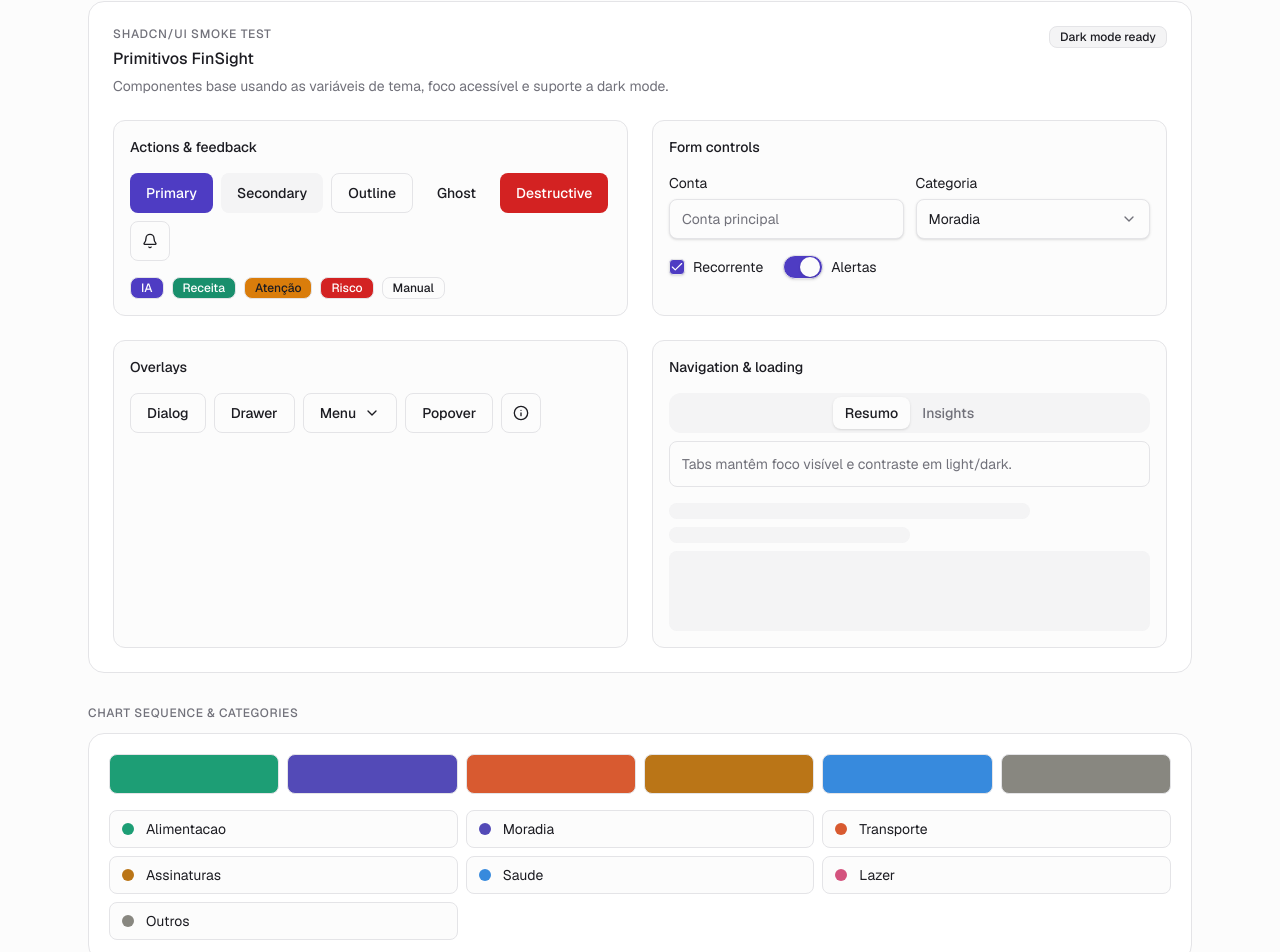
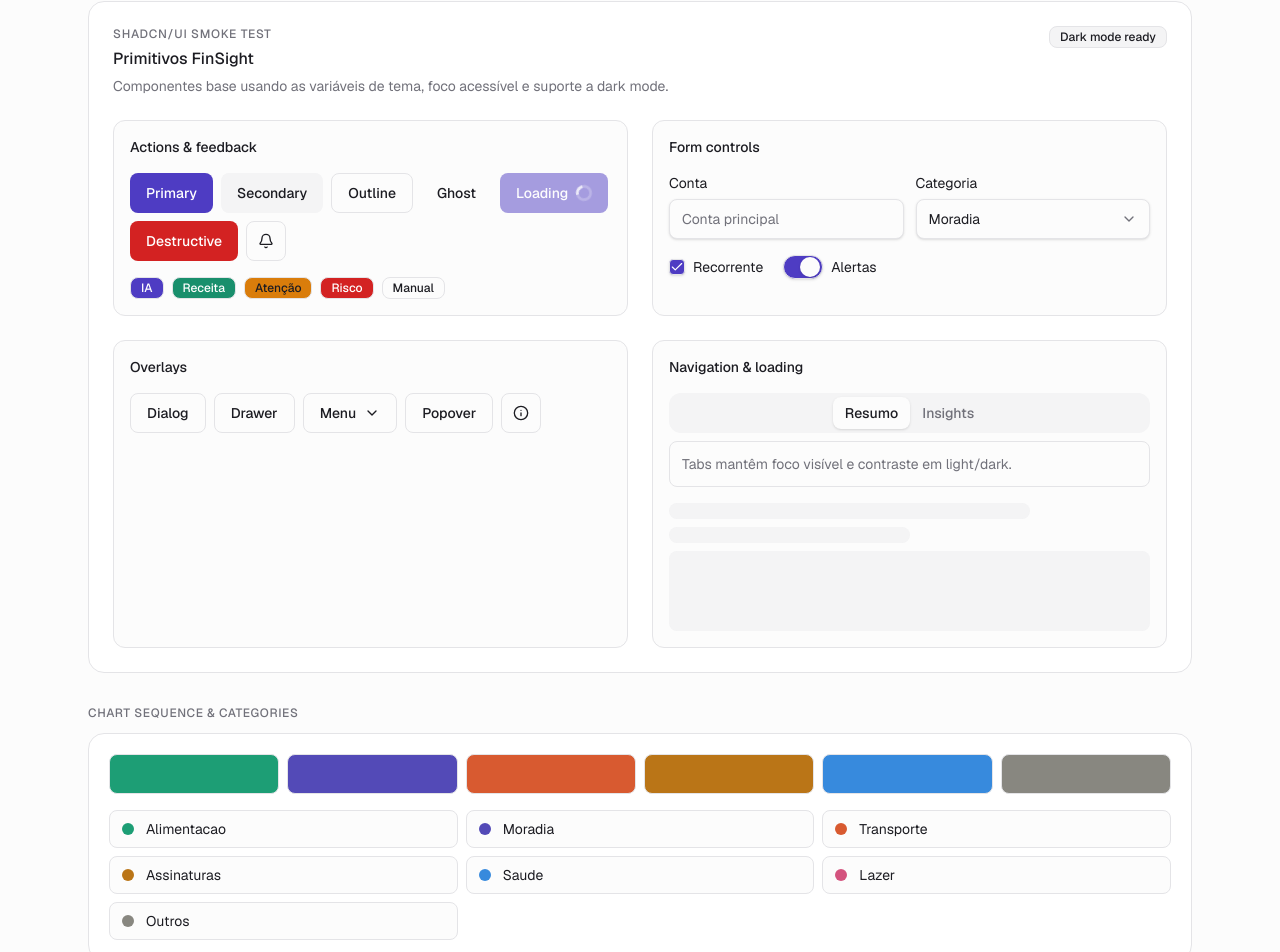
Before and after one commit to fernandaquerino/finsight-ai, a Next.js app: page / in a window 1280 px wide. Shown: the part 1522-2474 px from the top of the page. Built offline with nearby package versions, Linux system fonts and the light colour scheme.

Commit message:
feat: create button ui component

```diff
--- a/src/components/app/PrimitiveShowcase.tsx
+++ b/src/components/app/PrimitiveShowcase.tsx
@@ -4,7 +4,6 @@ import { BellIcon, ChevronDownIcon, InfoIcon } from "lucide-react";
 import { toast } from "sonner";
 
 import { Badge } from "@/components/ui/badge";
-import { Button } from "@/components/ui/button";
 import { Checkbox } from "@/components/ui/checkbox";
 import {
   Dialog,
@@ -53,6 +52,7 @@ import {
   TooltipContent,
   TooltipTrigger,
 } from "@/components/ui/tooltip";
+import { Button } from "@/components/ui/Button";
 
 export function PrimitiveShowcase() {
   return (
@@ -79,6 +79,7 @@ export function PrimitiveShowcase() {
             <Button variant="secondary">Secondary</Button>
             <Button variant="outline">Outline</Button>
             <Button variant="ghost">Ghost</Button>
+            <Button loading>Loading</Button>
             <Button variant="destructive">Destructive</Button>
             <Button
               variant="outline"
--- /dev/null
+++ b/src/components/ui/Button/Button.tsx
@@ -0,0 +1,111 @@
+import * as React from "react";
+import { Slot, Slottable } from "@radix-ui/react-slot";
+import { cva, type VariantProps } from "class-variance-authority";
+
+import { cn } from "@/lib/utils";
+
+const buttonVariants = cva(
+  "inline-flex items-center justify-center gap-2 whitespace-nowrap rounded-md text-sm font-medium transition-colors focus-visible:ring-2 focus-visible:ring-ring focus-visible:ring-offset-2 focus-visible:ring-offset-background focus-visible:outline-none disabled:pointer-events-none disabled:opacity-50 [&_svg]:pointer-events-none [&_svg]:size-4 [&_svg]:shrink-0 cursor-pointer",
+  {
+    variants: {
+      variant: {
+        default: "bg-primary text-primary-foreground hover:bg-primary/90",
+        destructive:
+          "bg-destructive text-destructive-foreground hover:bg-destructive/90",
+        outline:
+          "border bg-background text-foreground hover:bg-muted hover:text-foreground",
+        secondary:
+          "bg-secondary text-secondary-foreground hover:bg-secondary/80",
+        ghost: "hover:bg-muted hover:text-foreground",
+        link: "text-primary underline-offset-4 hover:underline",
+      },
+      size: {
+        default: "h-10 px-4 py-2",
+        sm: "h-9 rounded-md px-3",
+        lg: "h-11 rounded-lg px-8",
+        icon: "size-10",
+      },
+    },
+    defaultVariants: {
+      variant: "default",
+      size: "default",
+    },
+  },
+);
+
+interface ButtonProps
+  extends
+    React.ButtonHTMLAttributes<HTMLButtonElement>,
+    VariantProps<typeof buttonVariants> {
+  asChild?: boolean;
+  loading?: boolean;
+}
+
+function Spinner() {
+  return (
+    <svg
+      className="size-4 animate-spin"
+      xmlns="http://www.w3.org/2000/svg"
+      fill="none"
+      viewBox="0 0 24 24"
+      aria-hidden="true"
+    >
+      <circle
+        className="opacity-25"
+        cx="12"
+        cy="12"
+        r="10"
+        stroke="currentColor"
+        strokeWidth="4"
+      />
+      <path
+        className="opacity-75"
+        fill="currentColor"
+        d="M4 12a8 8 0 018-8V0C5.373 0 0 5.373 0 12h4z"
+      />
+    </svg>
+  );
+}
+
+function Button({
+  className,
+  variant,
+  size,
+  asChild = false,
+  loading = false,
+  disabled,
+  onClick,
+  children,
+  ...props
+}: ButtonProps) {
+  const Comp = asChild ? Slot : "button";
+  const isDisabled = disabled || loading;
+
+  function handleClick(event: React.MouseEvent<HTMLButtonElement>) {
+    if (isDisabled) {
+      event.preventDefault();
+      event.stopPropagation();
+      return;
+    }
+
+    onClick?.(event);
+  }
+
+  return (
+    <Comp
+      data-slot="button"
+      data-loading={loading ? "" : undefined}
+      className={cn(buttonVariants({ variant, size, className }))}
+      disabled={!asChild ? isDisabled : undefined}
+      aria-disabled={asChild && isDisabled ? true : undefined}
+      aria-busy={loading || undefined}
+      onClick={handleClick}
+      {...props}
+    >
+      <Slottable>{children}</Slottable>
+      {loading && <Spinner />}
+    </Comp>
+  );
+}
+
+export { Button, buttonVariants };
--- /dev/null
+++ b/src/components/ui/Button/index.ts
@@ -0,0 +1 @@
+export { Button } from "./Button";
--- a/src/components/ui/button.tsx
+++ /dev/null
@@ -1,57 +0,0 @@
-import * as React from "react";
-import { Slot } from "@radix-ui/react-slot";
-import { cva, type VariantProps } from "class-variance-authority";
-
-import { cn } from "@/lib/utils";
-
-const buttonVariants = cva(
-  "inline-flex items-center justify-center gap-2 whitespace-nowrap rounded-md text-sm font-medium transition-colors focus-visible:ring-2 focus-visible:ring-ring focus-visible:ring-offset-2 focus-visible:ring-offset-background focus-visible:outline-none disabled:pointer-events-none disabled:opacity-50 [&_svg]:pointer-events-none [&_svg]:size-4 [&_svg]:shrink-0",
-  {
-    variants: {
-      variant: {
-        default: "bg-primary text-primary-foreground hover:bg-primary/90",
-        destructive:
-          "bg-destructive text-destructive-foreground hover:bg-destructive/90",
-        outline:
-          "border bg-background text-foreground hover:bg-muted hover:text-foreground",
-        secondary:
-          "bg-secondary text-secondary-foreground hover:bg-secondary/80",
-        ghost: "hover:bg-muted hover:text-foreground",
-        link: "text-primary underline-offset-4 hover:underline",
-      },
-      size: {
-        default: "h-10 px-4 py-2",
-        sm: "h-9 rounded-md px-3",
-        lg: "h-11 rounded-lg px-8",
-        icon: "size-10",
-      },
-    },
-    defaultVariants: {
-      variant: "default",
-      size: "default",
-    },
-  },
-);
-
-function Button({
-  className,
-  variant,
-  size,
-  asChild = false,
-  ...props
-}: React.ComponentProps<"button"> &
-  VariantProps<typeof buttonVariants> & {
-    asChild?: boolean;
-  }) {
-  const Comp = asChild ? Slot : "button";
-
-  return (
-    <Comp
-      data-slot="button"
-      className={cn(buttonVariants({ variant, size, className }))}
-      {...props}
-    />
-  );
-}
-
-export { Button, buttonVariants };
```
Also changed, not shown: 1 other file (tests, documents, lock files or other folders).
